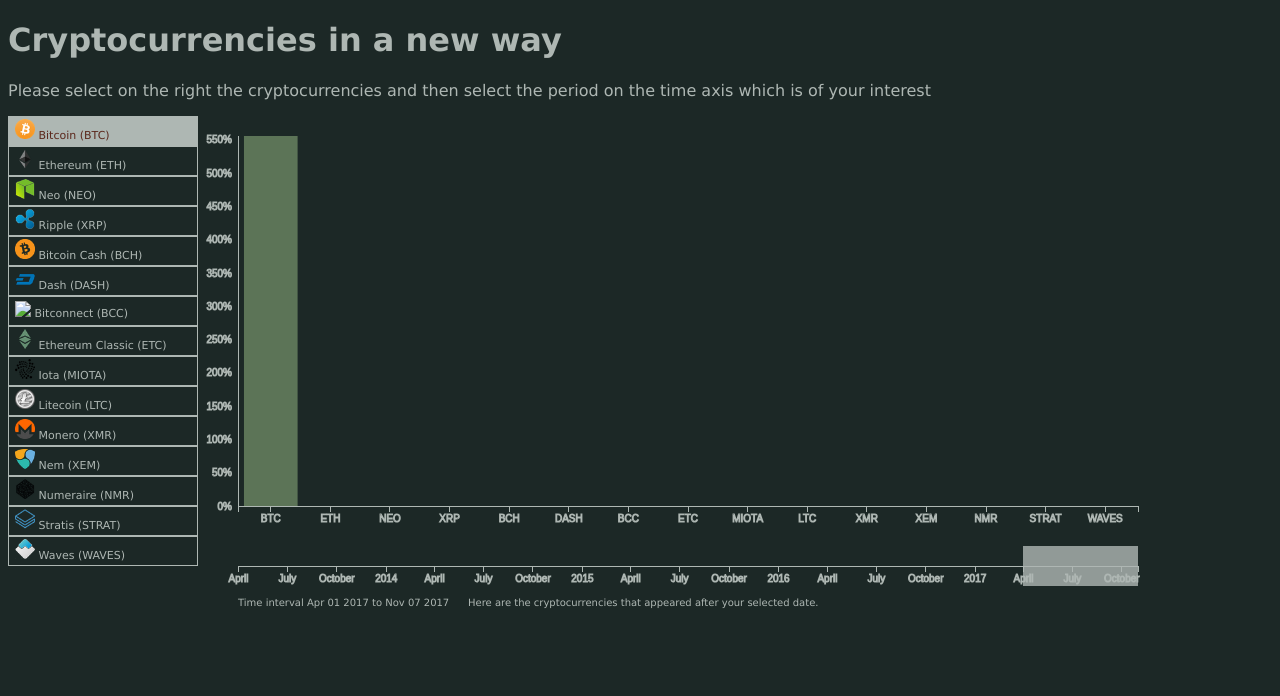
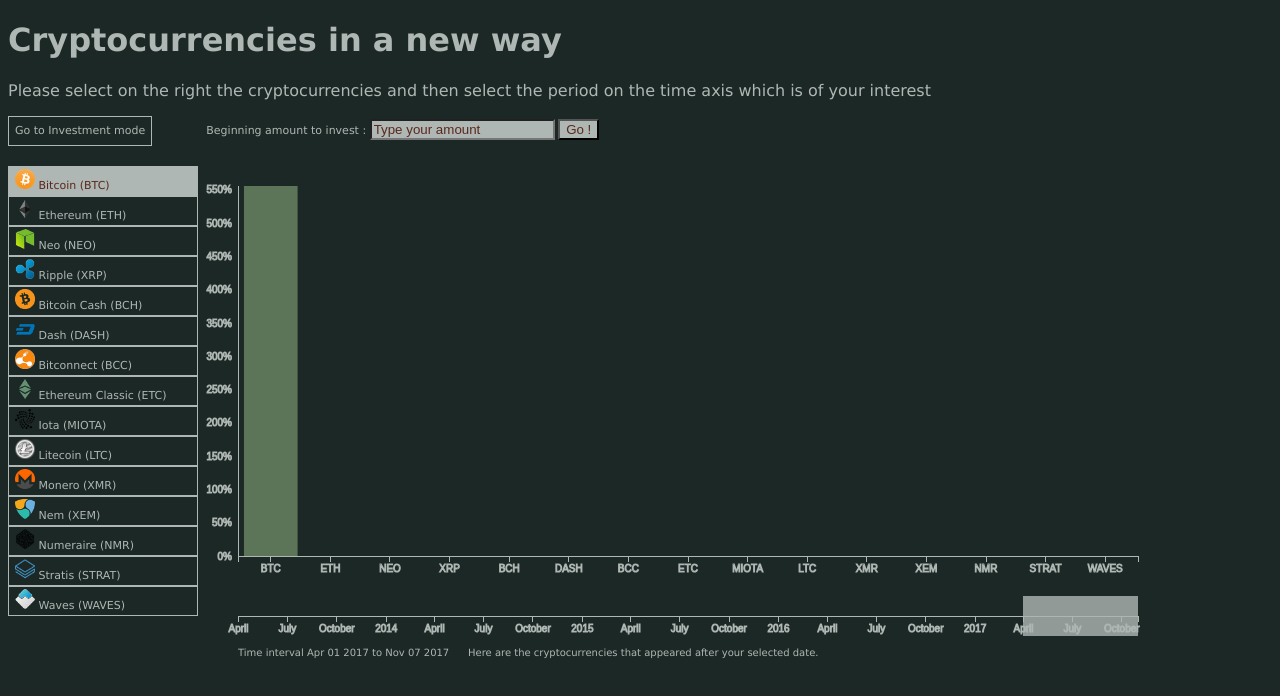
Before and after one commit to emlg/dataviz-project, a plain HTML site: page index.html in a window 1280 px wide. Drawn offline with nearby package versions, Linux system fonts and the light colour scheme.

Commit message:
Skeleton for mode 2 - hide form not working

```diff
--- a/crypto.js
+++ b/crypto.js
@@ -1,3 +1,28 @@
+let mode = 1;
+
+function switchMode(button){
+  let b = button.getAttribute("id");
+  if(mode == 2){
+    mode = 1;
+    d3.selectAll("#modeSwitch").text("Go to Investment Mode");
+    d3.select(".form").attr("visibility", "hidden");
+  }else if(mode == 1){
+    mode = 2;
+    d3.selectAll("#modeSwitch").text("Go to Basic Mode");
+    d3.select(".form").attr("visibility", "visible");
+  }
+  //console.log("Switched mode to "+mode);
+  let start = d3.select(".selection").attr("x");
+  let end =  +start + +d3.select(".selection").attr("width");
+  let time_interval = [start, end].map(x2.invert, x2);
+  let split_begin = time_interval[0].toString().split(" ");
+  let split_end = time_interval[1].toString().split(" ");
+  let begin_date = split_begin[1] + " " + split_begin[2] + " " + split_begin[3];
+  let end_date = split_end[1] + " " + split_end[2] + " " + split_end[3];
+  d3.select("#timeinterval").text("Time interval " + begin_date + " to "+ end_date);
+  updateGraph(begin_date, end_date);
+}
+
 function clicked(button){
   let id = button.getAttribute("id");
   let index = selected_currencies.indexOf(id);
@@ -83,7 +108,6 @@
 let currencies = [];
 //List of selected currencies
 let selected_currencies = ["BTC"];
-d3.selectAll("#list_crypto").selectAll("#BTC").attr("color", "#5B281C").attr("background", "#AEB7B3");
 
 let first_appearance = [];
 first_appearance[2013] = ["BTC", "XRP", "LTC"];
@@ -153,7 +177,7 @@
 
 //Function that updates the graph when brushing
 function updateGraph(beginDate, endDate){
-
+  if(mode == 1){
     let percentages = [];
     let oldPrice = day_prices[beginDate];
     let newPrice = day_prices[endDate];
@@ -206,6 +230,9 @@
             .attr("id", "yaxis")
             .attr("class", "axis axis--y")
             .call(yAxis);
+  } else if(mode ==2){
+
+  }
 }
 
 context.append("g") //Axis for brush
--- a/index.html
+++ b/index.html
@@ -10,9 +10,17 @@
   <h1>Cryptocurrencies in a new way</h1>
   <p>Please select on the right the cryptocurrencies and then select the period on the time axis which is of your interest</p>
 
+  <div id="modes" style='height:50px'>
+    <button type="button" id="modeSwitch" onclick="switchMode(this)" >Go to Investment mode</button>
+    <form id="amount_input">
+      Beginning amount to invest : <input type="text" name="amount" value="Type your amount" />
+      <input type="submit" value="Go !" />
+    </form>
+  </div>
+
   <div id="visualize">
     <div id="list_crypto">
-      <button type="button" id="BTC" color="#5B281C" background="#AEB7B3" onclick= "clicked(this)" onmouseover="highlight(this)" onmouseout="resetcolor()" >
+      <button type="button" id="BTC" onclick= "clicked(this)" onmouseover="highlight(this)" onmouseout="resetcolor()" >
         <img src="logos/bitcoin.png" height = "20" />
         Bitcoin (BTC)</button>
       <button type="button" id="ETH" onclick= "clicked(this)" onmouseover="highlight(this)" onmouseout="resetcolor()" >
@@ -31,7 +39,7 @@
         <img src="logos/dash.png" height = "20" />
         Dash (DASH)</button>
       <button type="button" id="BCC" onclick= "clicked(this)" onmouseover="highlight(this)" onmouseout="resetcolor()" >
-        <img src="logos/bitcoinconnect.png" height = "20" />
+        <img src="logos/bitconnect.png" height = "20" />
         Bitconnect (BCC)</button>
       <button type="button" id="ETC" onclick= "clicked(this)" onmouseover="highlight(this)" onmouseout="resetcolor()" >
         <img src="logos/ethereum-classic.png" height = "20" />
@@ -62,5 +70,6 @@
       <svg width="960" height="500"></svg>
     </div>
   </div>
+
   <script type="text/javascript" src="crypto.js"></script>
 </body>
--- a/main.css
+++ b/main.css
@@ -1,4 +1,4 @@
-h1, p {
+h1, p{
   font-family: verdana, serif;
   color : #AEB7B3;
 }
@@ -8,7 +8,15 @@
   border-width: 2px;
 }
 
-button {
+form {
+  font-family: verdana, serif;
+  color : #AEB7B3;
+  font-size: 11px;
+  display: inline;
+  padding-left: 50px;
+}
+
+button{
   background-color : #1C2826;
   font-family: verdana, serif;
   font-size: 11px;
@@ -18,10 +26,11 @@
   border : 1px solid #AEB7B3;
 }
 
-button:hover, #BTC{
+button:hover, #BTC, input {
   color: #5B281C;
   background: #AEB7B3;
 }
+
 .bar--positive {
   fill: #5C7457;
 }
```
